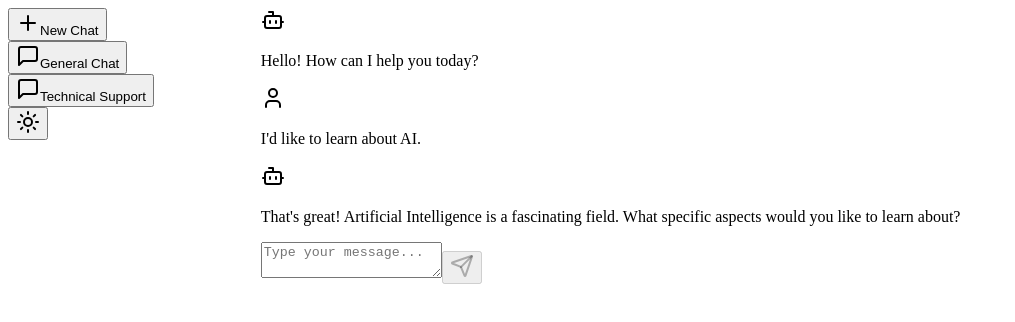
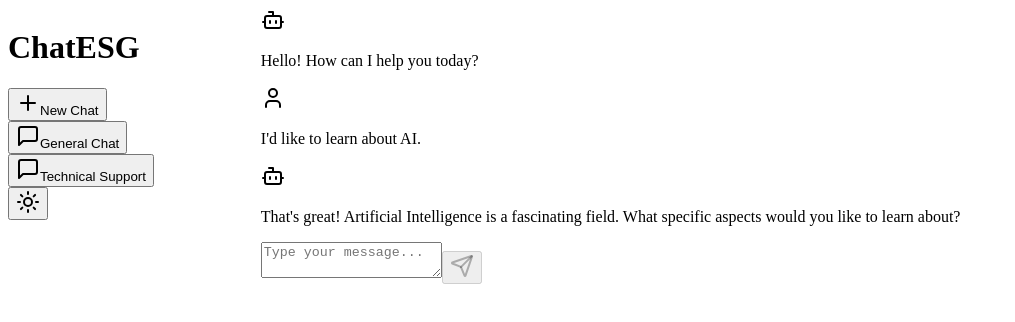
Before and after one commit to maulairfani/chat-esg-react, a React (Vite) app in the folder client/: page / in a window 1280 px wide. Shown: the top 322 px of the page, without its empty margins (0-1015 px from the left). Built offline with nearby package versions, Linux system fonts and the light colour scheme.

Commit message:
Agent query: Is the ChatESG title visible in both the browser tab and sidebar?
Add ChatESG title and styling to sidebar.

Screenshot: https://storage.googleapis.com/screenshot-production-us-central1/a7408559-f92d-43b1-9cd3-f502b7a64676/08c3d3d9-db35-4eb2-9501-ce851c6d87c3.jpg

```diff
--- a/client/index.html
+++ b/client/index.html
@@ -3,6 +3,7 @@
   <head>
     <meta charset="UTF-8" />
     <meta name="viewport" content="width=device-width, initial-scale=1.0" />
+    <title>ChatESG - AI Chat Assistant</title>
   </head>
   <body>
     <div id="root"></div>
--- a/client/src/components/Sidebar.tsx
+++ b/client/src/components/Sidebar.tsx
@@ -19,7 +19,8 @@ interface SidebarProps {
 export default function Sidebar({ chats, activeChat, onSelectChat }: SidebarProps) {
   return (
     <div className="flex h-screen flex-col border-r">
-      <div className="p-4">
+      <div className="border-b p-4">
+        <h1 className="text-2xl font-bold text-primary mb-4">ChatESG</h1>
         <Button className="w-full" variant="outline">
           <Plus className="mr-2 h-4 w-4" />
           New Chat
```
